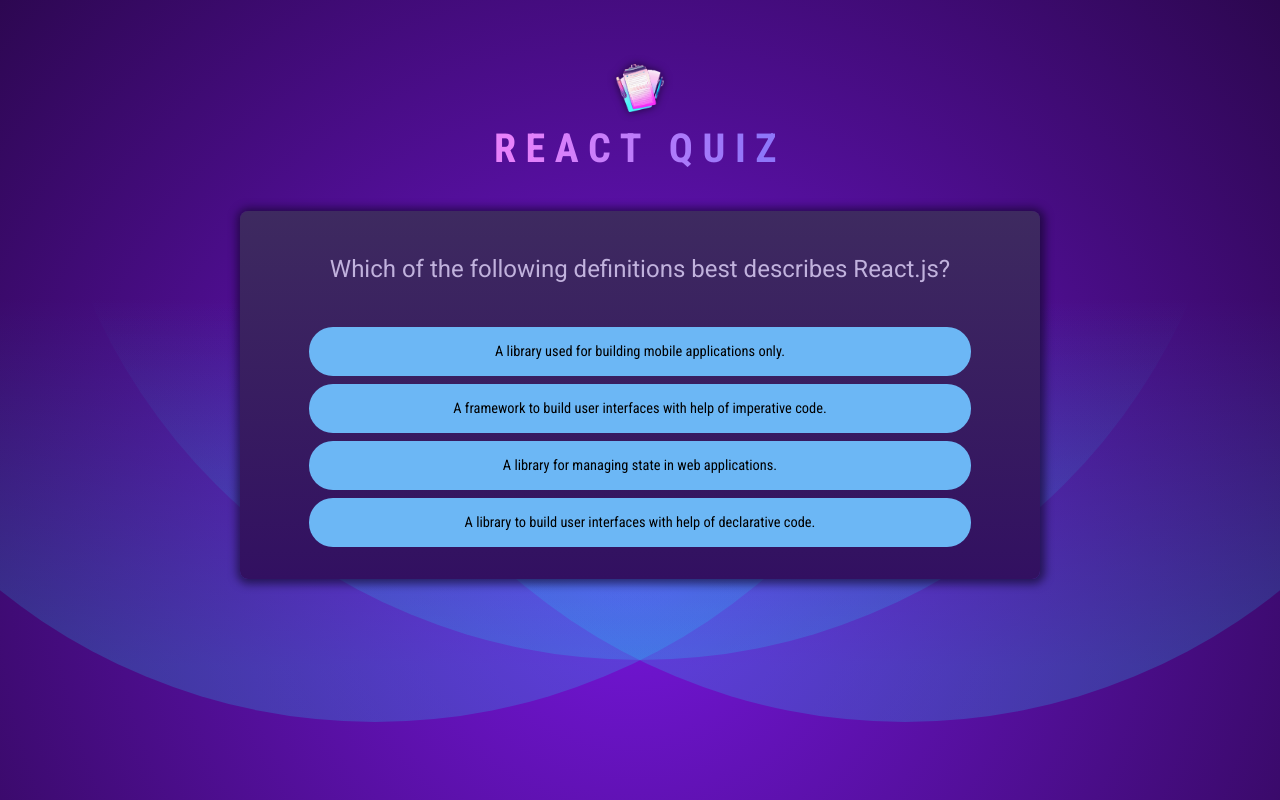
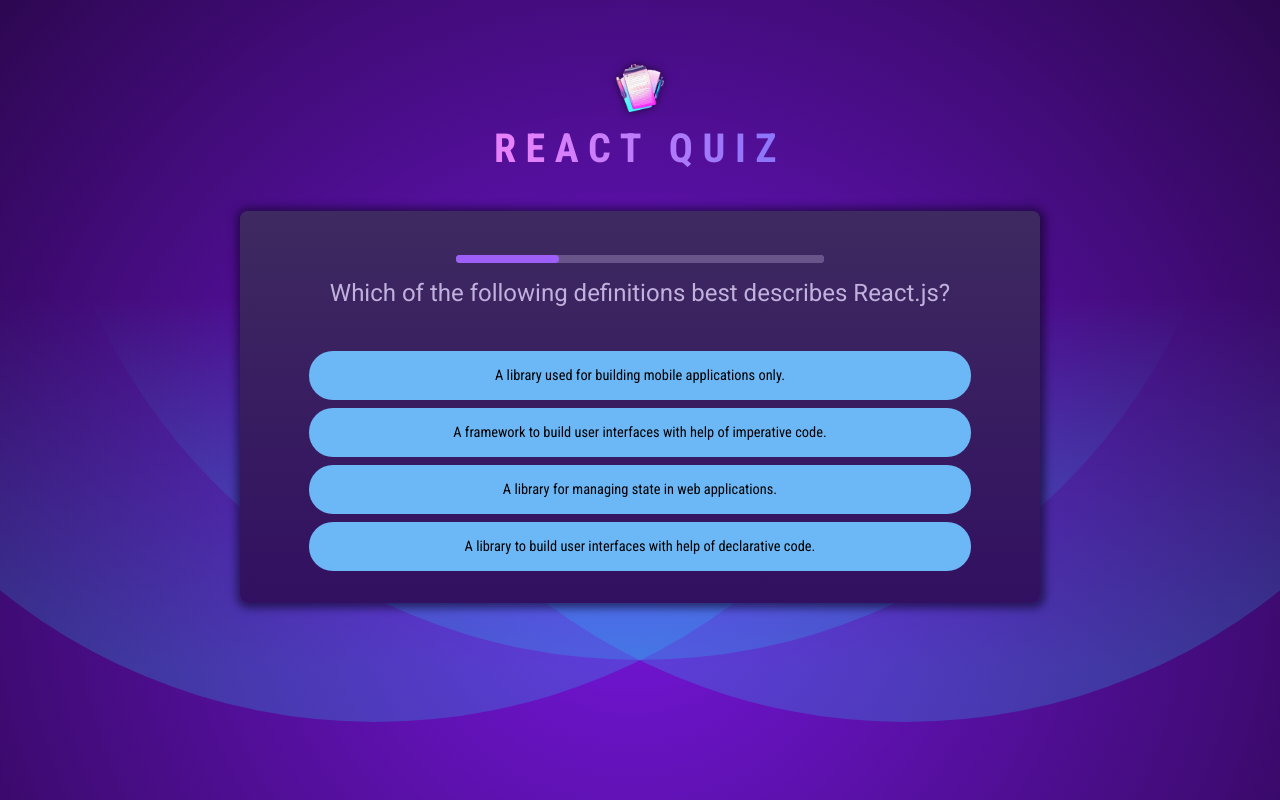
Before and after one commit to WelintonJunior/QuizApp, a React (Vite) app: page / in a window 1280 px wide. Built offline with nearby package versions, Linux system fonts and the light colour scheme.

Commit message:
Added a Question Timer, but not completely functional

```diff
--- /dev/null
+++ b/src/components/QuestionTimer.jsx
@@ -0,0 +1,19 @@
+import { useEffect, useState } from "react"
+
+export default function QuestionTimer({ timeout, onTimeout }) {
+    const [remainingTime, setRemainingTime] = useState(timeout)
+
+    useEffect(() => {
+        setTimeout(onTimeout, timeout)
+    }, [onTimeout, timeout])
+
+    useEffect(() => {
+        setInterval(() => {
+            setRemainingTime(prevRemaningTime => prevRemaningTime - 100)
+        }, 100)
+    }, [])
+
+    return (
+        <progress id="question-time" max={timeout} value={remainingTime} />
+    )
+}
--- a/src/components/Quiz.jsx
+++ b/src/components/Quiz.jsx
@@ -1,6 +1,7 @@
 import { useState } from "react"
 import QUESTIONS from "../questions.js"
 import img from "../assets/quiz-complete.png";
+import QuestionTimer from "./QuestionTimer.jsx";
 
 export default function Quiz() {
 
@@ -19,7 +20,7 @@
         })
     }
 
-    if(quizIsComplete) {
+    if (quizIsComplete) {
         return <div id="summary">
             <img src={img} alt="Complete" />
             <h2>Quiz is Complete</h2>
@@ -32,6 +33,7 @@
     return (
         <div id="quiz">
             <div id="question">
+                <QuestionTimer timeout={15000} onTimeout={() => handleSelectAnswer(null)} />
                 <h2>{QUESTIONS[activeQuestionIndex].text}</h2>
                 <ul id="answers">
                     {
```
